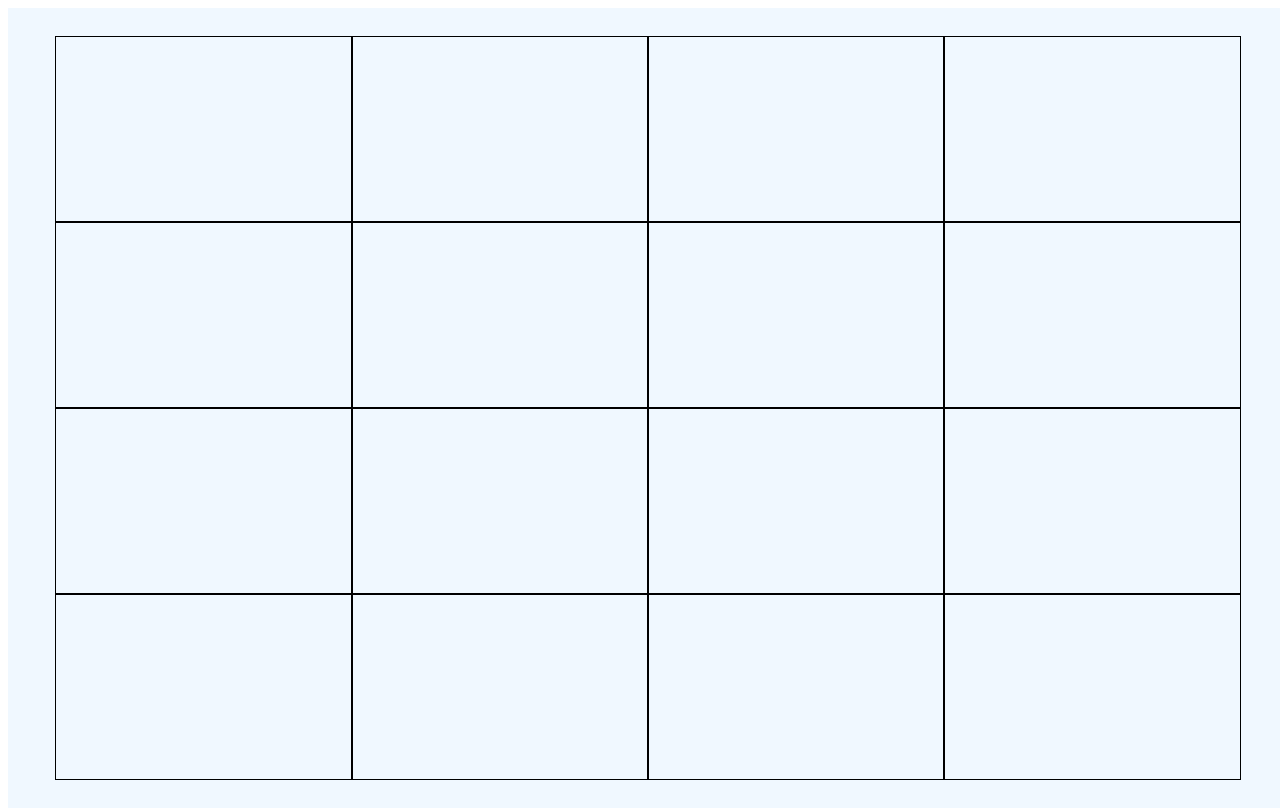
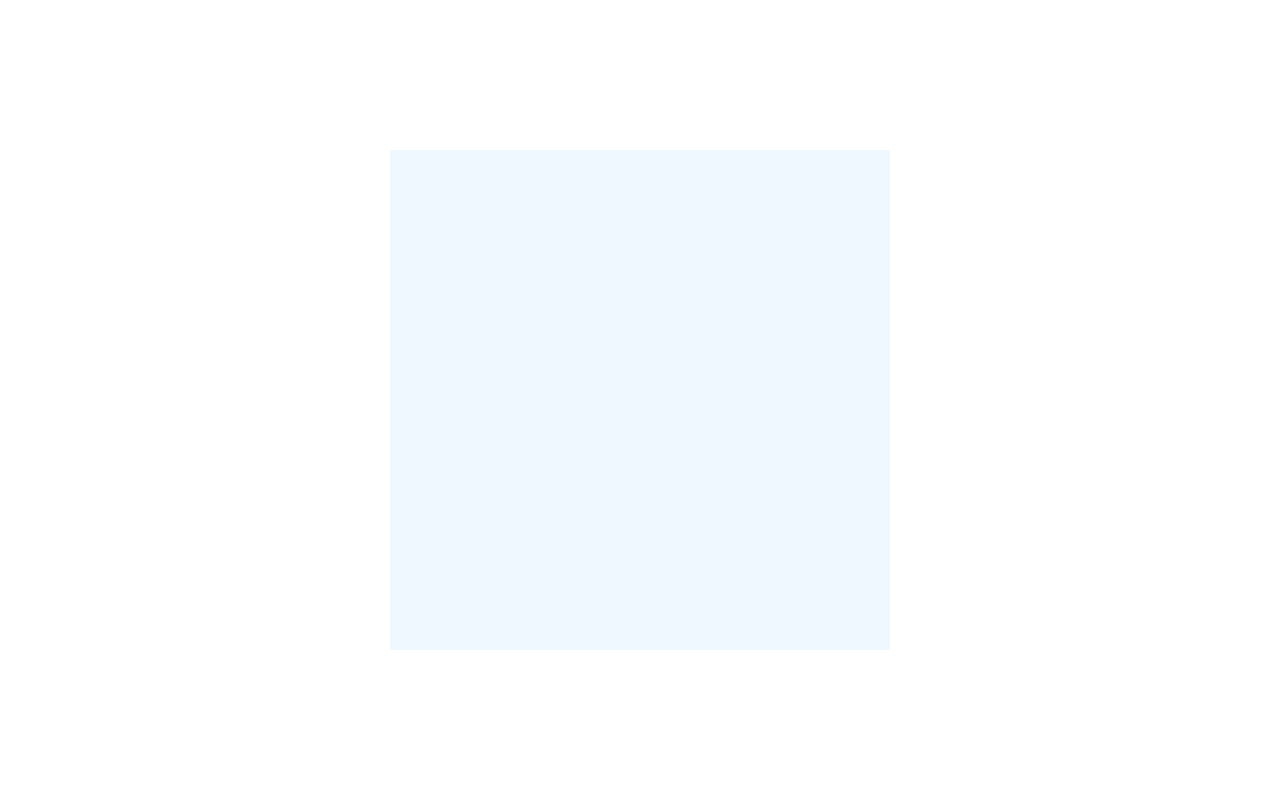
Before and after one commit to VanceMcGrady/etchasketch, a plain HTML site: page index.html in a window 1280 px wide. Drawn offline with Linux system fonts and the light colour scheme.

Commit message:
Got etch-a-sketch screen working. No other features yet.

```diff
--- a/app.js
+++ b/app.js
@@ -1,11 +1,20 @@
 function createGrid() {
   const mainContainer = document.querySelector(".main-container");
 
-  for (let i = 0; i < 16; i++) {
-    const unit = document.createElement("div");
-    unit.classList.add("unit");
-    mainContainer.appendChild(unit);
+  for (let i = 0; i < 30000; i++) {
+    const newUnit = document.createElement("div");
+    newUnit.classList.add("unit");
+    mainContainer.appendChild(newUnit);
+    newUnit.addEventListener(
+      "mouseenter",
+      function (e) {
+        e.target.style.backgroundColor = "black";
+      },
+      { capture: false, once: true }
+    );
   }
 }
 
 createGrid();
+
+const unit = document.querySelector(".unit");
--- a/style.css
+++ b/style.css
@@ -1,13 +1,16 @@
 html,
 body {
+  display: flex;
   height: 100%;
   width: 100%;
+  justify-content: center;
+  align-items: center;
 }
 
 .main-container {
   background-color: aliceblue;
-  width: 100%;
-  height: 100%;
+  width: 500px;
+  height: 500px;
   display: flex;
   flex-direction: row;
   flex-wrap: wrap;
@@ -15,10 +18,18 @@ body {
   justify-content: center;
 
   align-content: center;
+  overflow: hidden;
 }
 
 .unit {
-  border: 1px solid black;
-  height: 23%;
-  width: 23%;
+  height: 1%;
+  width: 1%;
 }
+
+/* .colored {
+  background-color: coral;
+} */
+
+.unit:hover {
+  background-color: coral;
+}
```
